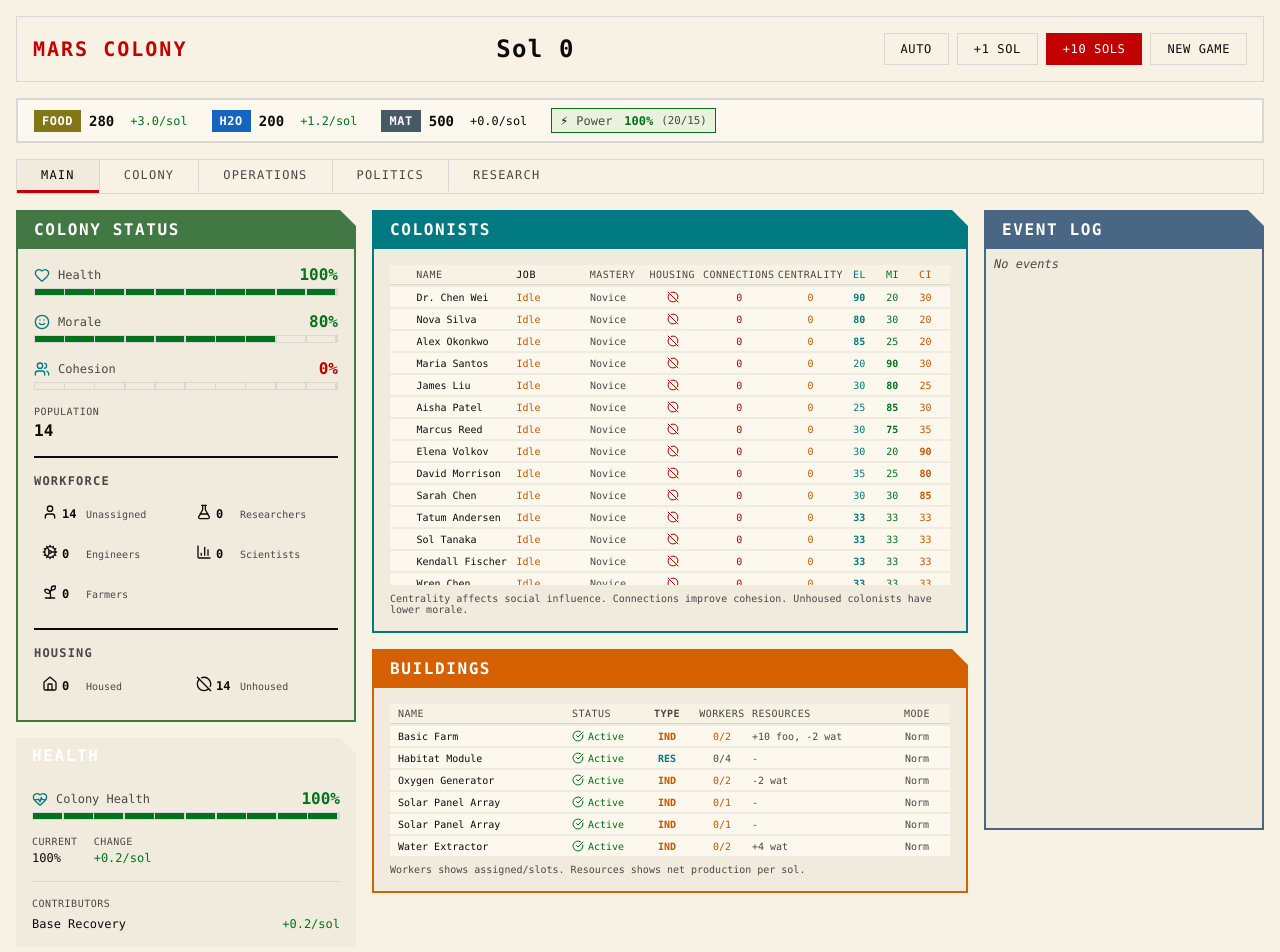
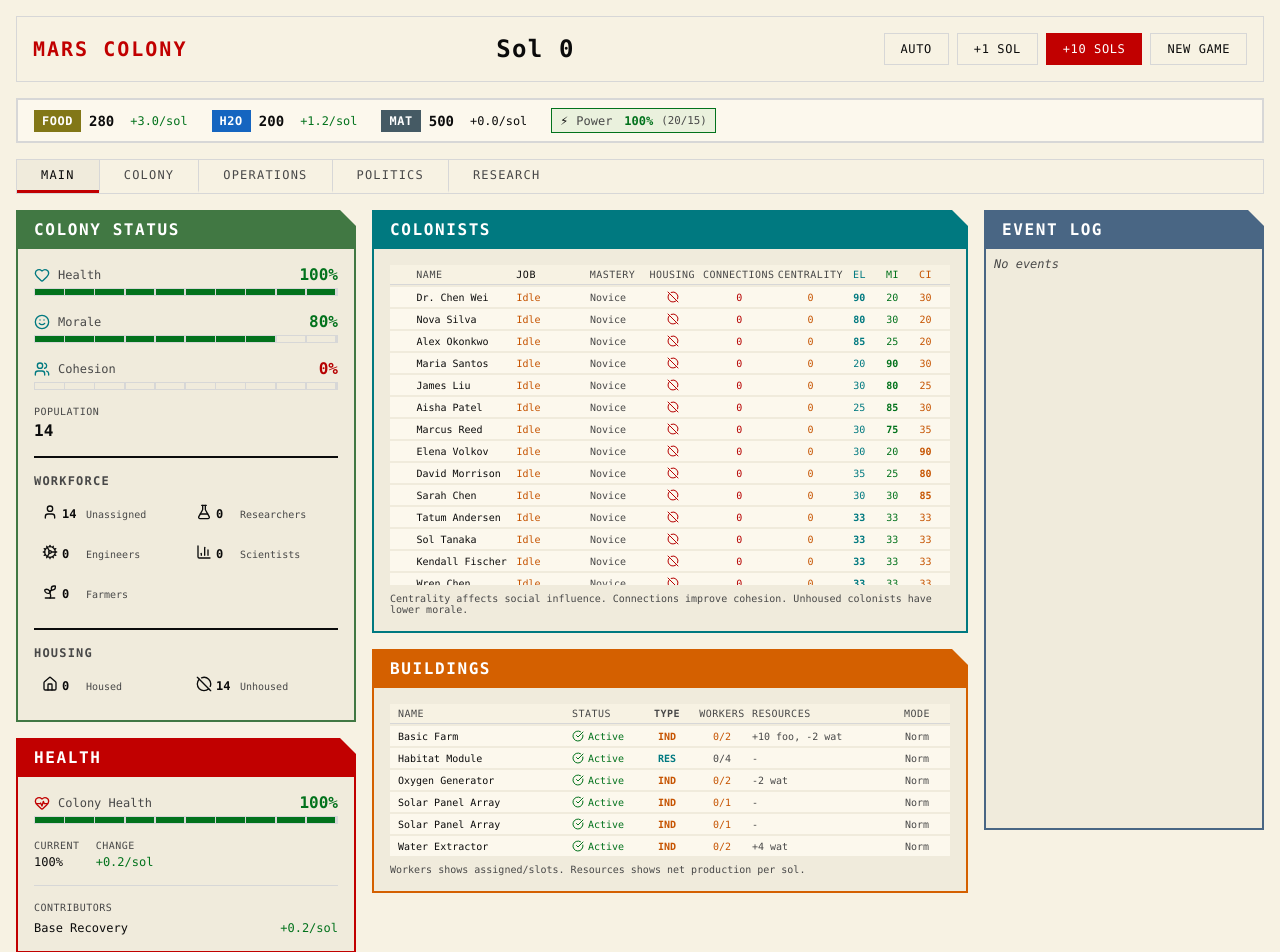
Before and after one commit to elliottregan/space-game-demo, a Vue app: page /main in a window 1280 px wide. Shown: the top 952 px of the page. Built offline with nearby package versions, Linux system fonts and the light colour scheme.

Commit message:
style(health): add red accent color to health panel
Use valid red accent for panel header and style the heart icon
to match the panel theme.

Co-Authored-By: Claude Opus 4.5 <noreply@anthropic.com>

```diff
--- a/src/renderer/components/HealthPanel/HealthPanel.vue
+++ b/src/renderer/components/HealthPanel/HealthPanel.vue
@@ -106,14 +106,16 @@ const hasEffects = computed(() => {
 </script>
 
 <template>
-  <GPanel title="Health" accent="rose">
+  <GPanel title="Health" accent="red">
     <div class="health-content">
+      <div class="metric-wrapper">
         <GMetricBar
           label="Colony Health"
           :value="state.health / 100"
           :icon="HeartPulse"
           :thresholds="healthThresholds"
         />
+      </div>
 
       <div class="health-stats">
         <div class="stat">
@@ -162,6 +164,10 @@ const hasEffects = computed(() => {
   display: flex;
   flex-direction: column;
   gap: var(--g-space-md);
+}
+
+.metric-wrapper :deep(.metric-icon) {
+  color: var(--g-accent-red);
 }
 
 .health-stats {
```
Lines whose indentation alone changed are shown as unchanged.
